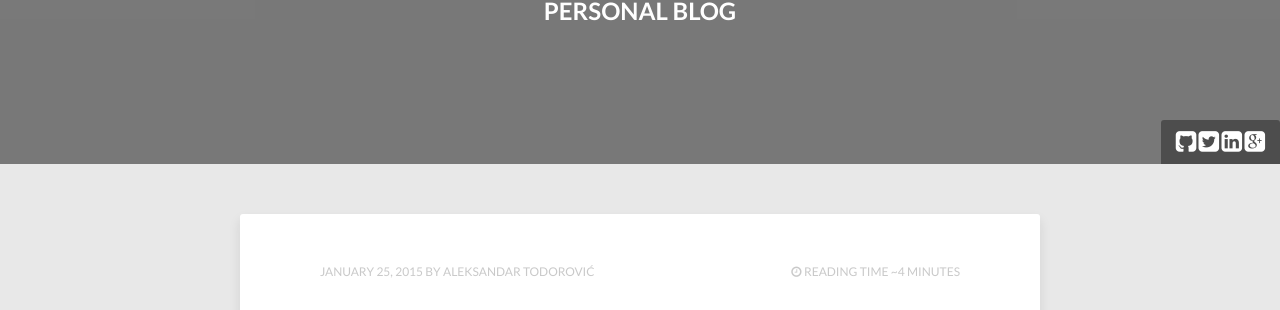
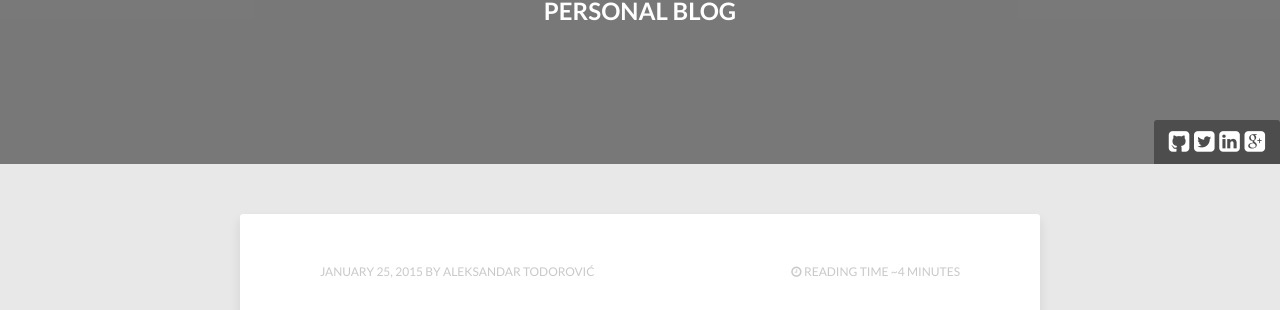
Before and after one commit to menghanhui/r3bl.blog, a Jekyll site: the page built from index.html, in a window 1280 px wide. Shown: the part 236-546 px from the top of the page. Built offline with Jekyll 4.4.1, drawn with Linux system fonts in a browser that asks for light colours; nearby versions of some CDN libraries; the list of posts is cut into pages by our own code.

Commit message:
Icon experimenting number 3

```diff
--- a/_layouts/page.html
+++ b/_layouts/page.html
@@ -14,9 +14,9 @@
 
 <div class="entry-header">
     <div class="image-credit">
-        <a href="https://github.com/aleksandar-todorovic" target="_blank"><i class="fa fa-github-square fa-2x"></i></a>
-        <a href="https://twitter.com/r3bl_" target="_blank"><i class="fa fa-twitter-square fa-2x"></i></a>
-        <a href="https://www.linkedin.com/in/aleksandartodorovic" target="_blank"><i class="fa fa-linkedin-square fa-2x"></i></a>
+        <a href="https://github.com/aleksandar-todorovic" target="_blank"><i class="fa fa-github-square fa-2x"></i></a>&nbsp
+        <a href="https://twitter.com/r3bl_" target="_blank"><i class="fa fa-twitter-square fa-2x"></i></a>&nbsp
+        <a href="https://www.linkedin.com/in/aleksandartodorovic" target="_blank"><i class="fa fa-linkedin-square fa-2x"></i></a>&nbsp
         <a href="https://plus.google.com/117549842149032938678/" target="_blank"><i class="fa fa-google-plus-square fa-2x"></i></a>
     </div>
     <div class="entry-image">
--- a/_layouts/post-index.html
+++ b/_layouts/post-index.html
@@ -14,9 +14,9 @@
 
 <div class="entry-header">
     <div class="image-credit">
-        <a href="https://github.com/aleksandar-todorovic" target="_blank"><i class="fa fa-github-square fa-2x"></i></a>
-        <a href="https://twitter.com/r3bl_" target="_blank"><i class="fa fa-twitter-square fa-2x"></i></a>
-        <a href="https://www.linkedin.com/in/aleksandartodorovic" target="_blank"><i class="fa fa-linkedin-square fa-2x"></i></a>
+        <a href="https://github.com/aleksandar-todorovic" target="_blank"><i class="fa fa-github-square fa-2x"></i></a>&nbsp
+        <a href="https://twitter.com/r3bl_" target="_blank"><i class="fa fa-twitter-square fa-2x"></i></a>&nbsp
+        <a href="https://www.linkedin.com/in/aleksandartodorovic" target="_blank"><i class="fa fa-linkedin-square fa-2x"></i></a>&nbsp
         <a href="https://plus.google.com/117549842149032938678/" target="_blank"><i class="fa fa-google-plus-square fa-2x"></i></a>
     </div>
     <div class="entry-image">
--- a/_layouts/post.html
+++ b/_layouts/post.html
@@ -14,9 +14,9 @@
 
 <div class="entry-header">
     <div class="image-credit">
-        <a href="https://github.com/aleksandar-todorovic" target="_blank"><i class="fa fa-github-square fa-2x"></i></a>
-        <a href="https://twitter.com/r3bl_" target="_blank"><i class="fa fa-twitter-square fa-2x"></i></a>
-        <a href="https://www.linkedin.com/in/aleksandartodorovic" target="_blank"><i class="fa fa-linkedin-square fa-2x"></i></a>
+        <a href="https://github.com/aleksandar-todorovic" target="_blank"><i class="fa fa-github-square fa-2x"></i></a>&nbsp
+        <a href="https://twitter.com/r3bl_" target="_blank"><i class="fa fa-twitter-square fa-2x"></i></a>&nbsp
+        <a href="https://www.linkedin.com/in/aleksandartodorovic" target="_blank"><i class="fa fa-linkedin-square fa-2x"></i></a>&nbsp
         <a href="https://plus.google.com/117549842149032938678/" target="_blank"><i class="fa fa-google-plus-square fa-2x"></i></a>
     </div>
     <div class="entry-image">
```
